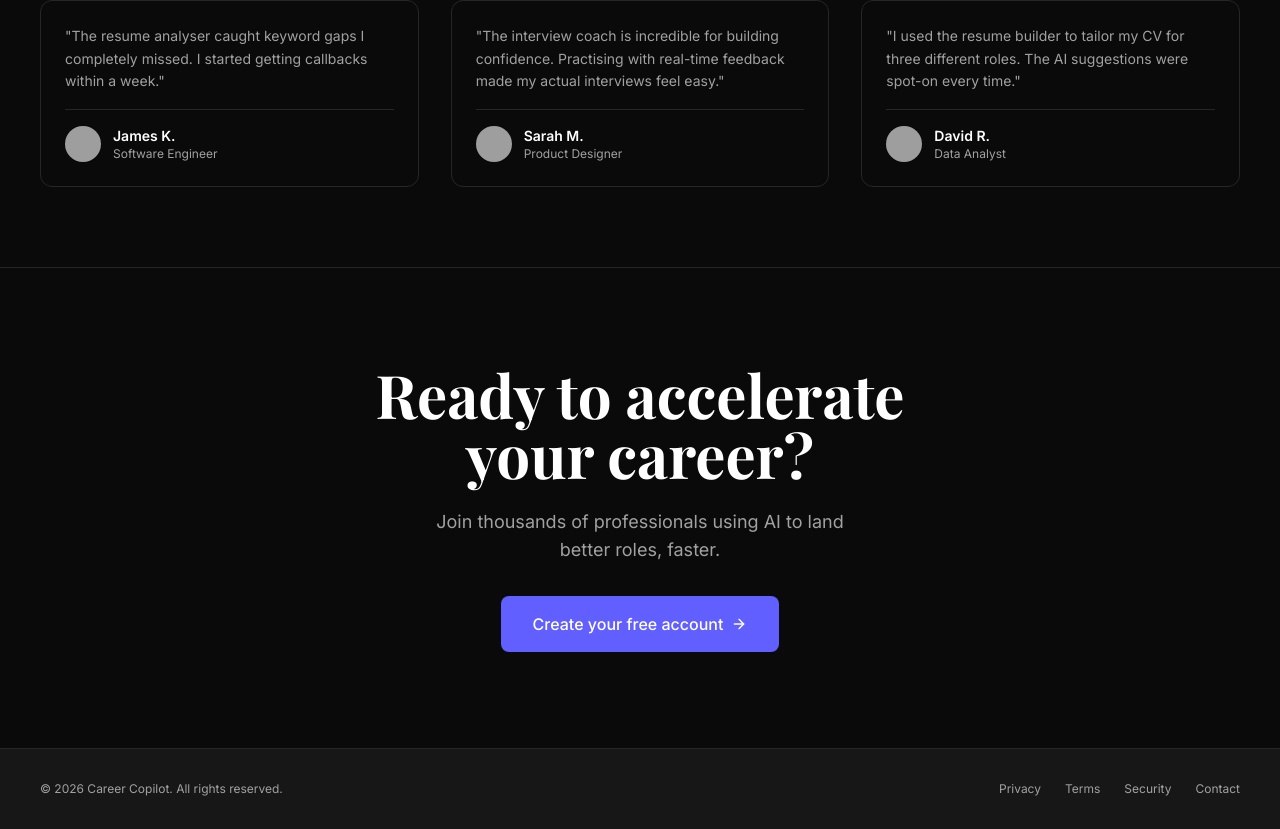
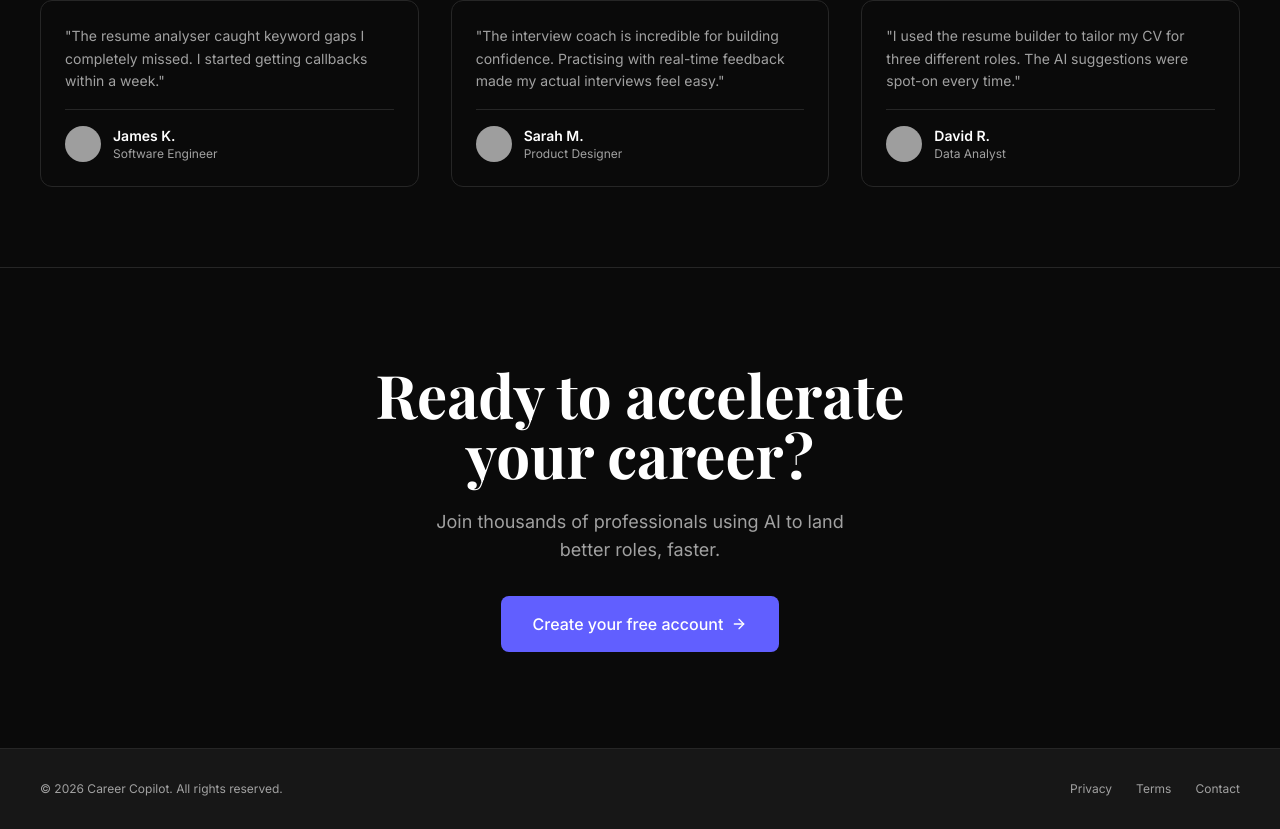
Before and after one commit to misterbrown3404/career-copilot, a React (Vite) app: page / in a window 1280 px wide. Shown: the part 2980-3809 px from the top of the page. Built offline with nearby package versions, Linux system fonts and the light colour scheme; grey boxes are pictures that could not be loaded; a web font is replaced by a local one.

Commit message:
security pages removed

```diff
--- a/src/App.tsx
+++ b/src/App.tsx
@@ -23,7 +23,6 @@ import SettingsView from './components/SettingsView';
 import AdminDashboardView from './components/AdminDashboardView';
 import PrivacyView from './components/PrivacyView';
 import TermsView from './components/TermsView';
-import SecurityView from './components/SecurityView';
 import ContactView from './components/ContactView';
 
 const emptyUserProfile: UserProfile = {
@@ -53,9 +52,9 @@ export default function App() {
   const [activeTab, setActiveTab] = useState<ActiveTab>('dashboard');
   const [sidebarOpen, setSidebarOpen] = useState(false);
   const [authView, setAuthView] = useState<'login' | 'forgot-password' | 'reset-password'>('login');
-  const [footerPage, setFooterPage] = useState<'privacy' | 'terms' | 'security' | 'contact' | null>(() => {
+  const [footerPage, setFooterPage] = useState<'privacy' | 'terms' | 'contact' | null>(() => {
     const p = window.location.pathname.replace('/', '');
-    return ['privacy','terms','security','contact'].includes(p) ? p as any : null;
+    return ['privacy','terms','contact'].includes(p) ? p as any : null;
   });
   const [isLoadingData, setIsLoadingData] = useState(false);
 
@@ -279,7 +278,6 @@ export default function App() {
     const props = { theme, onBack: () => { setFooterPage(null); window.history.pushState({}, '', '/'); } };
     if (footerPage === 'privacy') return <ToastProvider><PrivacyView {...props} /></ToastProvider>;
     if (footerPage === 'terms') return <ToastProvider><TermsView {...props} /></ToastProvider>;
-    if (footerPage === 'security') return <ToastProvider><SecurityView {...props} /></ToastProvider>;
     if (footerPage === 'contact') return <ToastProvider><ContactView {...props} /></ToastProvider>;
   }
 
--- a/src/components/ContactView.tsx
+++ b/src/components/ContactView.tsx
@@ -9,22 +9,17 @@ interface StaticPageProps {
 const channels = [
   {
     label: 'General enquiries',
-    email: 'hello@careercopilot.app',
+    email: 'abdulsalamjibril5@gmail.com',
     desc: 'Questions about the platform, features, or your account.',
   },
   {
     label: 'Privacy & data',
-    email: 'privacy@careercopilot.app',
+    email: 'abdulsalamjibril5@gmail.com',
     desc: 'Data access requests, deletion requests, or GDPR enquiries.',
   },
   {
-    label: 'Security',
-    email: 'security@careercopilot.app',
-    desc: 'Responsible disclosure of security vulnerabilities.',
-  },
-  {
     label: 'Legal',
-    email: 'legal@careercopilot.app',
+    email: 'abdulsalamjibril5@gmail.com',
     desc: 'Terms of service questions or legal correspondence.',
   },
 ];
@@ -92,7 +87,7 @@ export default function ContactView({ theme = 'light', onBack }: StaticPageProps
             <div className={`p-5 rounded-xl border ${border} ${subtle}`}>
               <p className={`text-xs font-mono uppercase tracking-widest ${muted} mb-2`}>Response times</p>
               <div className="space-y-2">
-                {[['General', '1 business day'], ['Privacy', '48 hours'], ['Security', '24 hours'], ['Legal', '2 business days']].map(([type, time]) => (
+                {[['General', '1 business day'], ['Privacy', '48 hours'], ['Legal', '2 business days']].map(([type, time]) => (
                   <div key={type} className="flex items-center justify-between">
                     <span className={`text-sm ${muted}`}>{type}</span>
                     <span className={`text-sm font-medium ${isLight ? 'text-neutral-900' : 'text-white'}`}>{time}</span>
--- a/src/components/LandingView.tsx
+++ b/src/components/LandingView.tsx
@@ -333,7 +333,7 @@ export default function LandingView({ onLogin, isLoggedIn, onNavigateToApp, them
         <div className={`max-w-7xl mx-auto px-6 sm:px-10 py-8 flex flex-col sm:flex-row items-center justify-between gap-4 text-xs ${muted}`}>
           <span>© 2026 Career Copilot. All rights reserved.</span>
           <div className="flex items-center gap-6">
-            {(['Privacy', 'Terms', 'Security', 'Contact'] as const).map(l => (
+            {(['Privacy', 'Terms', 'Contact'] as const).map(l => (
               <button key={l} onClick={() => onFooterNav?.(l.toLowerCase() as any)}
                 className={`hover:${isLight ? 'text-neutral-900' : 'text-white'} transition-colors cursor-pointer`}>{l}</button>
             ))}
--- a/src/components/PrivacyView.tsx
+++ b/src/components/PrivacyView.tsx
@@ -22,7 +22,7 @@ const sections = [
   },
   {
     title: 'Your rights',
-    body: `You have the right to access, correct, or delete any personal data we hold about you. You can update your profile information directly in the Settings page. To request a full data export or account deletion, contact us at privacy@careercopilot.app.\n\nIf you are located in the European Economic Area, you have additional rights under GDPR including the right to data portability and the right to lodge a complaint with your local supervisory authority.`,
+    body: `You have the right to access, correct, or delete any personal data we hold about you. You can update your profile information directly in the Settings page. To request a full data export or account deletion, contact us at abdulsalamjibril5@gmail.com.\n\nIf you are located in the European Economic Area, you have additional rights under GDPR including the right to data portability and the right to lodge a complaint with your local supervisory authority.`,
   },
   {
     title: 'Cookies',
@@ -86,7 +86,7 @@ export default function PrivacyView({ theme = 'light', onBack }: StaticPageProps
         {/* Contact box */}
         <div className={`mt-12 p-6 rounded-xl border ${border} ${subtle}`}>
           <h3 className={`font-semibold mb-2 ${isLight ? 'text-neutral-900' : 'text-white'}`}>Questions about your privacy?</h3>
-          <p className={`text-sm ${muted}`}>Email us at <span className="text-indigo-500 font-medium">privacy@careercopilot.app</span> and we'll respond within 48 hours.</p>
+          <p className={`text-sm ${muted}`}>Email us at <span className="text-indigo-500 font-medium">abdulsalamjibril5@gmail.com</span> and we'll respond within 48 hours.</p>
         </div>
       </main>
 
--- a/src/components/TermsView.tsx
+++ b/src/components/TermsView.tsx
@@ -69,7 +69,7 @@ export default function TermsView({ theme = 'light', onBack }: StaticPageProps)
         </div>
 
         <p className={`text-base leading-relaxed mb-12 max-w-2xl ${muted}`}>
-          These Terms of Service govern your use of Career Copilot. We've kept them as clear and readable as possible. If you have questions, reach out to us at <span className="text-indigo-500">legal@careercopilot.app</span>.
+          These Terms of Service govern your use of Career Copilot. We've kept them as clear and readable as possible. If you have questions, reach out to us at <span className="text-indigo-500">abdulsalamjibril5@gmail.com</span>.
         </p>
 
         <div className="space-y-0">
@@ -89,7 +89,7 @@ export default function TermsView({ theme = 'light', onBack }: StaticPageProps)
 
         <div className={`mt-12 p-6 rounded-xl border ${border} ${subtle}`}>
           <h3 className={`font-semibold mb-2 ${isLight ? 'text-neutral-900' : 'text-white'}`}>Questions about these terms?</h3>
-          <p className={`text-sm ${muted}`}>Email us at <span className="text-indigo-500 font-medium">legal@careercopilot.app</span> and we'll respond within 48 hours.</p>
+          <p className={`text-sm ${muted}`}>Email us at <span className="text-indigo-500 font-medium">abdulsalamjibril5@gmail.com</span> and we'll respond within 48 hours.</p>
         </div>
       </main>
 
```
